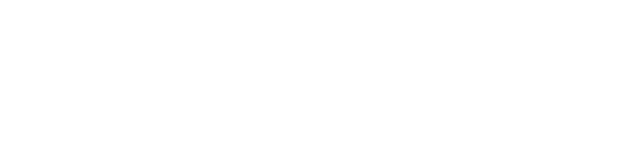
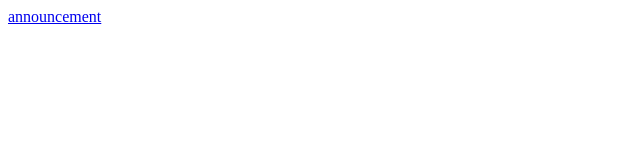
Before and after one commit to BatEagles/BatEagles.github.io, a plain HTML site: page index.html in a window 1280 px wide. Shown: the whole page, without its empty margins (0-640 px from the left). Drawn offline with Linux system fonts and the light colour scheme.

Commit message:
Update index.html

```diff
--- a/index.html
+++ b/index.html
@@ -1,5 +1,5 @@
 <html>
   <body>
-    <a href="https://www.bateagles.github.io/Vibing/The%20Vibe%20Spot%20-%20Text%20Channels%20-%20announcement.html">
+    <a href="https://www.bateagles.github.io/Vibing/The%20Vibe%20Spot%20-%20Text%20Channels%20-%20announcement.html">announcement</a>
   </body>
 </html>
```
